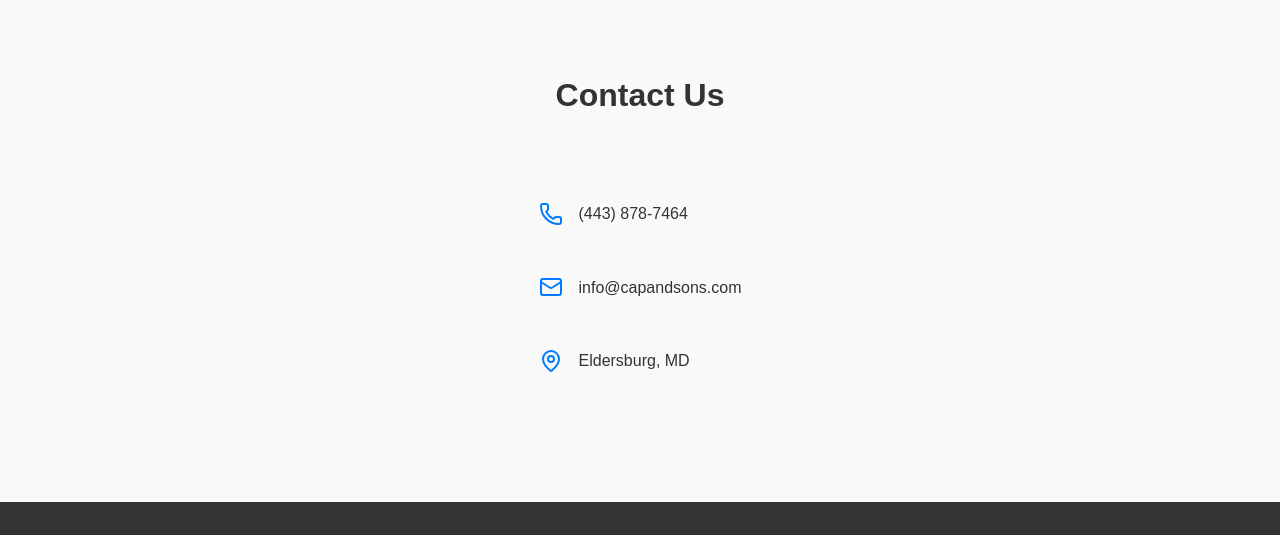
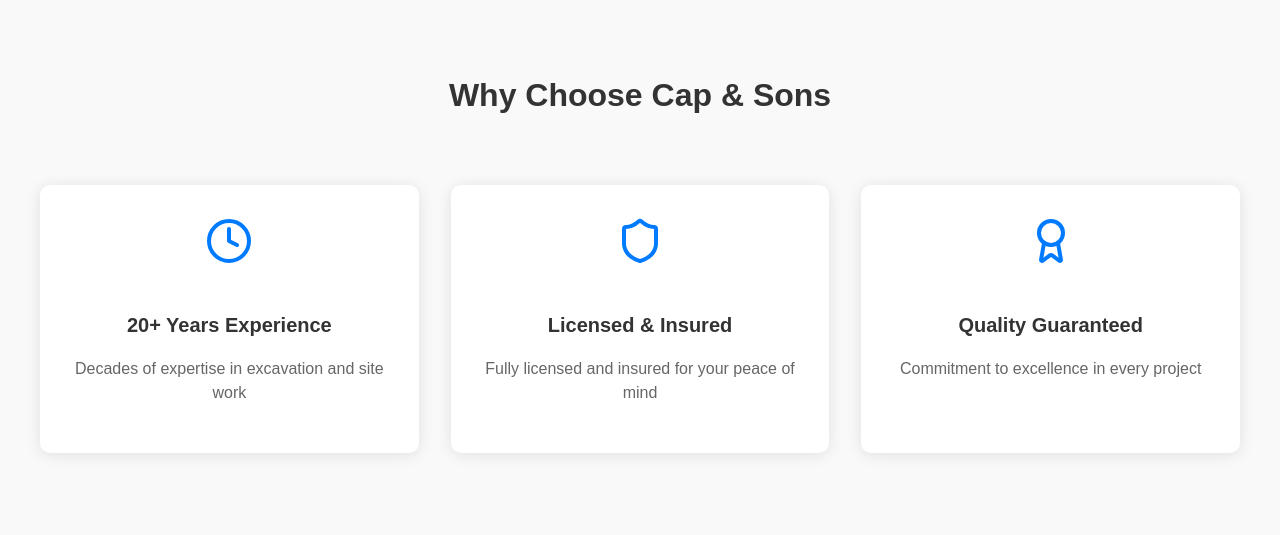
Before and after one commit to JakeFurtaw/capandsons, a React (Create React App) app: page / in a window 1280 px wide. Shown: the part 2370-2905 px from the top of the page. Built offline with nearby package versions, Linux system fonts and the light colour scheme; the HTML template or start-up script is replaced by a standard one.

Commit message:
added a why choose us section

```diff
--- a/src/pages/Homepage.jsx
+++ b/src/pages/Homepage.jsx
@@ -1,5 +1,5 @@
 import React from 'react';
-import { Phone, Mail, MapPin, Instagram, Facebook } from 'lucide-react';
+import { Phone, Mail, MapPin, Instagram, Facebook, Clock, Shield, Award } from 'lucide-react';
 import '../styles/Homepage.css';
 import project1 from '../images/IMG_0894.jpeg';
 import project2 from '../images/IMG_0910.jpeg';
@@ -78,8 +78,32 @@ const Homepage = () => {
         </div>
       </section>
 
+      {/* Why Choose Us Section */}
+      <section className="section-gray">
+        <div className="container">
+          <h2 className="section-title">Why Choose Cap & Sons</h2>
+          <div className="features-grid">
+            <div className="feature-item">
+              <Clock className="feature-icon" />
+              <h3>20+ Years Experience</h3>
+              <p>Decades of expertise in excavation and site work</p>
+            </div>
+            <div className="feature-item">
+              <Shield className="feature-icon" />
+              <h3>Licensed & Insured</h3>
+              <p>Fully licensed and insured for your peace of mind</p>
+            </div>
+            <div className="feature-item">
+              <Award className="feature-icon" />
+              <h3>Quality Guaranteed</h3>
+              <p>Commitment to excellence in every project</p>
+            </div>
+          </div>
+        </div>
+      </section>
+
       {/* Contact Section */}
-      <section className="section-gray" id="contact">
+      <section className="section" id="contact">
         <div className="container mx-auto px-4">
           <h2 className="section-title">Contact Us</h2>
           <div className="contact-container">
--- a/src/styles/Homepage.css
+++ b/src/styles/Homepage.css
@@ -175,6 +175,49 @@ body {
   z-index: 2;
 }
 
+/* Why Choose Us Section */
+.features-grid {
+  display: grid;
+  grid-template-columns: repeat(3, 1fr);
+  gap: 2rem;
+  padding: 2rem 0;
+}
+
+.feature-item {
+  background: white;
+  padding: 2rem;
+  border-radius: 10px;
+  text-align: center;
+  box-shadow: 0 2px 15px rgba(0, 0, 0, 0.1);
+  transition: transform 0.3s ease, box-shadow 0.3s ease;
+}
+
+.feature-item:hover {
+  transform: translateY(-5px);
+  box-shadow: 0 5px 20px rgba(0, 0, 0, 0.15);
+}
+
+.feature-icon {
+  color: #007bff;
+  font-size: 2.5rem;
+  margin-bottom: 1rem;
+  height: 48px;
+  width: 48px;
+}
+
+.feature-item h3 {
+  color: #333;
+  font-size: 1.25rem;
+  margin-bottom: 0.75rem;
+}
+
+.feature-item p {
+  color: #666;
+  font-size: 1rem;
+  line-height: 1.5;
+}
+
+
 /* Contact Section */
 .contact-container {
   display: flex;
```
